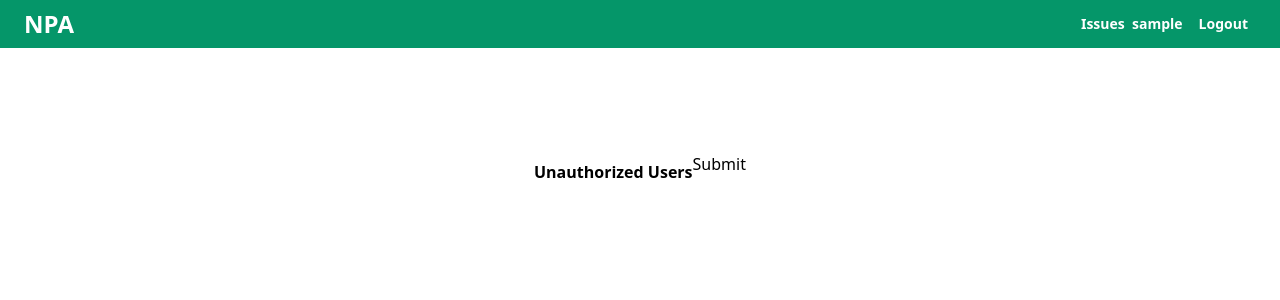
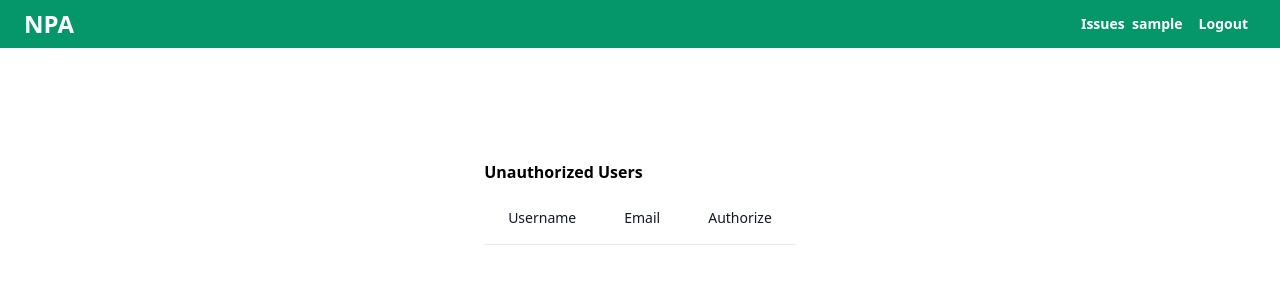
Before and after one commit to Ninioluwa/NPA-RIMS, a Django app: page /unauthorized/ in a window 1280 px wide. Shown: the top 300 px of the page. Run offline with Django 4.2, Linux system fonts and the light colour scheme; the visitor is signed in with stand-in values (Sample User, id 1); data comes from the database, SQL or seed files in the repository; lists and menus that the app fills with data are empty; some libraries are stand-ins or nearby versions.

Commit message:
Modified template view

```diff
--- a/rims_issues/templates/unauthorized.html
+++ b/rims_issues/templates/unauthorized.html
@@ -4,29 +4,67 @@
 
 
 {% if request.user.is_superuser %}
+<div>
 <h1 class = "mt-4 font-bold">Unauthorized Users</h1>
-<ul>
+<div class="flex flex-col">
+    <div class="overflow-x-auto sm:-mx-6 lg:-mx-8">
+      <div class="py-2 inline-block min-w-full sm:px-6 lg:px-8">
+        <div class="overflow-hidden">
+          <table class="min-w-full">
+            <thead class="border-b">
+              <tr>
+                <th scope="col" class="text-sm font-medium text-gray-900 px-6 py-4 text-left">
+                  Username
+                </th>
+                <th scope="col" class="text-sm font-medium text-gray-900 px-6 py-4 text-left">
+                  Email
+                </th>
+                <th scope="col" class="text-sm font-medium text-gray-900 px-6 py-4 text-left">
+                  Authorize
+                </th>
+             </tr>
+            </thead>
              {% for user in users %}
+                {% if not user.is_active %}
+                <tr class="border-b">
+                    <td class="px-6 py-4 whitespace-nowrap text-sm font-medium text-gray-900">
 
-        {% if not user.is_active %}
+                        {{ user.username }}
 
-            <li>{{ user }}</li>
+                    </td>
+                    <td class="px-6 py-4 whitespace-nowrap text-sm font-light text-gray-900">
 
+                        {{ user }}
 
-        {% endif %}
-    </ul>
-
-
-    {% endfor %}
+                    </td>
+                    <td class="px-6 py-4 whitespace-nowrap text-sm font-light text-gray-900">
 
                         <form method="post">
                             <div>
                               {% csrf_token %}
                               {{ form.as_p }}
 
-          <button type="submit">Submit</button>
+                              <button type="submit" class="text-green-600">YES</button>
                             </div>
                         </form>
+
+                    </td>
+
+                {% endif %}
+            {% endfor %}
+             <tr>
+
+
+
+        </table>
+    </div>
+    </div>
+    </div>
+</div>
+
+</div>
+
+
 
 {% else %}
     <p>You haven't been authorized by an admin, hence you can't login</p>
```
Lines whose indentation alone changed are shown as unchanged.
